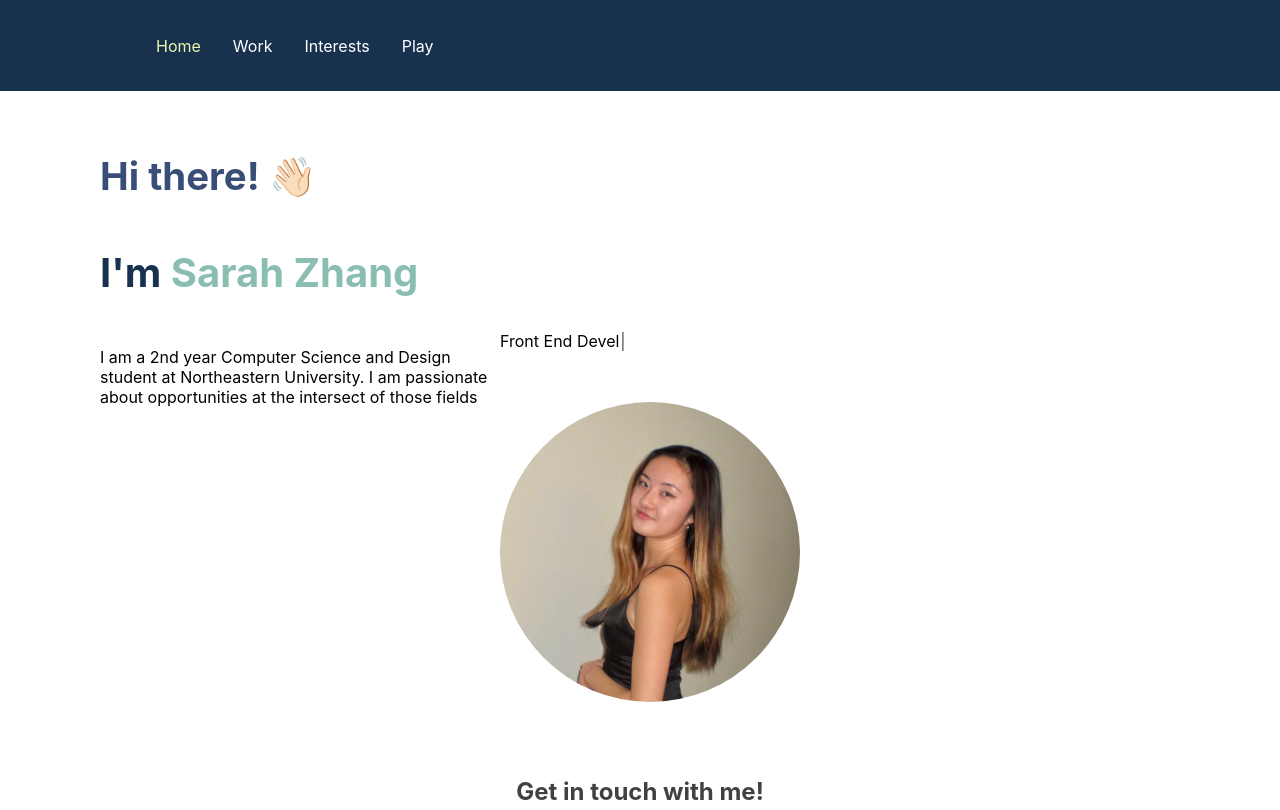
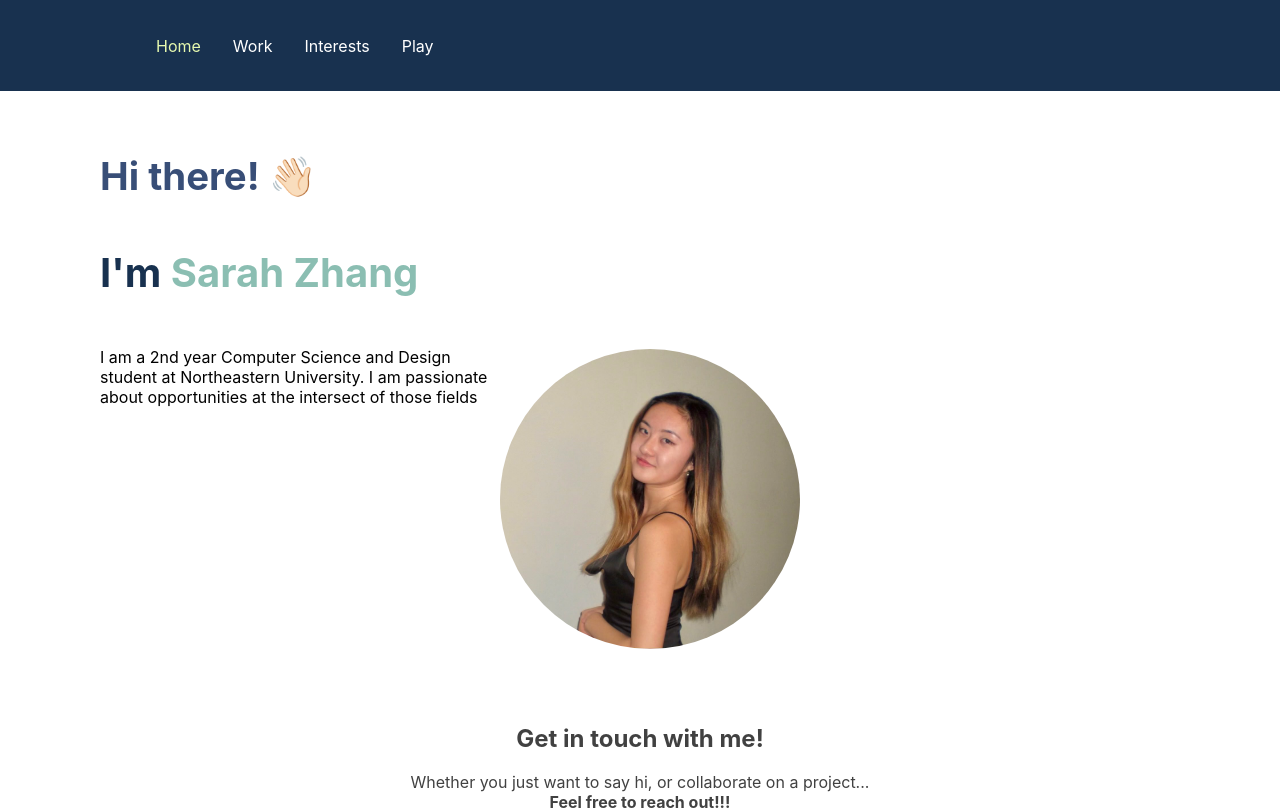
Before and after one commit to srazh/srazh.github.io, a React (Create React App) app: page / in a window 1280 px wide. Shown: the top 810 px of the page. Built offline with nearby package versions, Linux system fonts and the light colour scheme.

Commit message:
remove typewriter

```diff
--- a/src/components/pages/Home.js
+++ b/src/components/pages/Home.js
@@ -1,7 +1,6 @@
 import { Container, Row, Col } from "react-bootstrap";
 import SocialMedia from "../pages/home/SocialMedia";
 import myImg from "../../assets/sarah.jpg";
-import TypeWriter from "../pages/home/Typewriter";
 
 
 
@@ -27,7 +26,6 @@ export default function Home() {
                 I am passionate about opportunities at the intersect of those fields
               </p>
               <div className="heading-type">
-              <TypeWriter />
               </div>
              </Col>
              <Col md={5}>
--- a/src/components/pages/home/Typewriter.js
+++ /dev/null
@@ -1,22 +0,0 @@
-import React from "react";
-import Typewriter from "typewriter-effect";
-
-function TypeWriter() {
-  return (
-    <Typewriter
-      options={{
-        strings: [
-          "Front End Development",
-          "UI/UX Design",
-          "Software Engineering",
-          "Freelance Artist",
-        ],
-        autoStart: true,
-        loop: true,
-        deleteSpeed: 50,
-      }}
-    />
-  );
-}
-
-export default TypeWriter;
```
